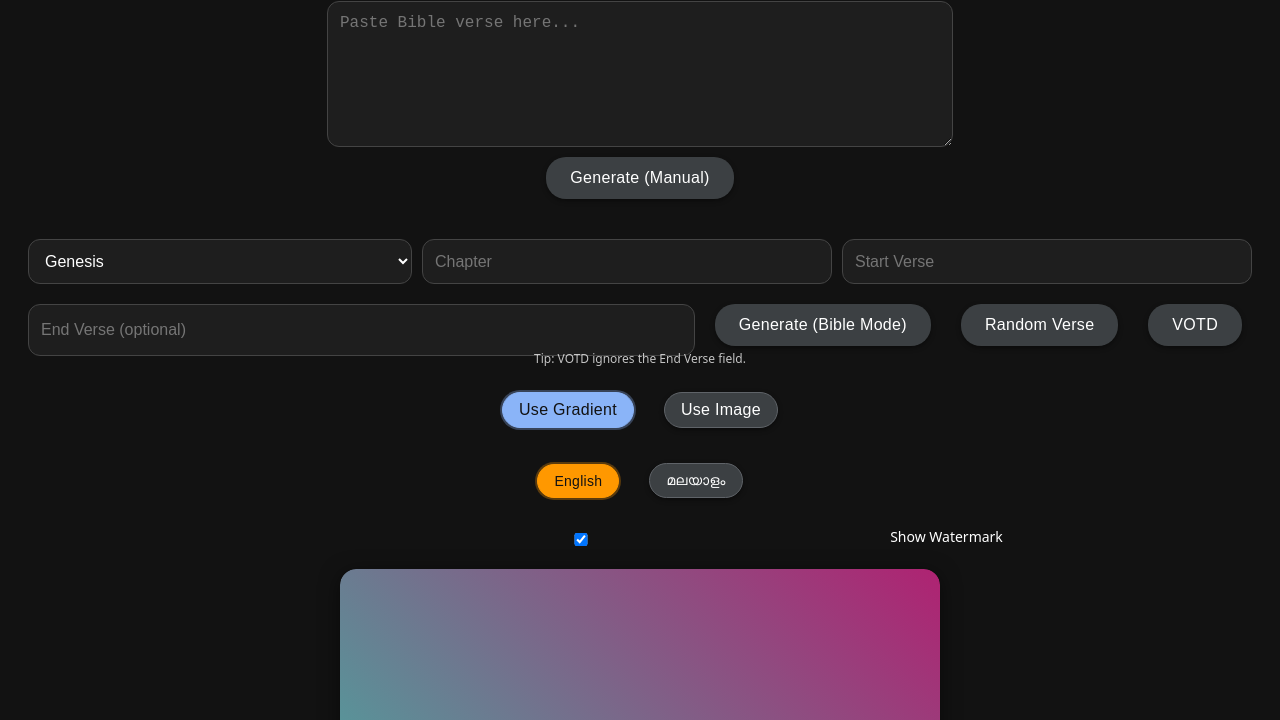
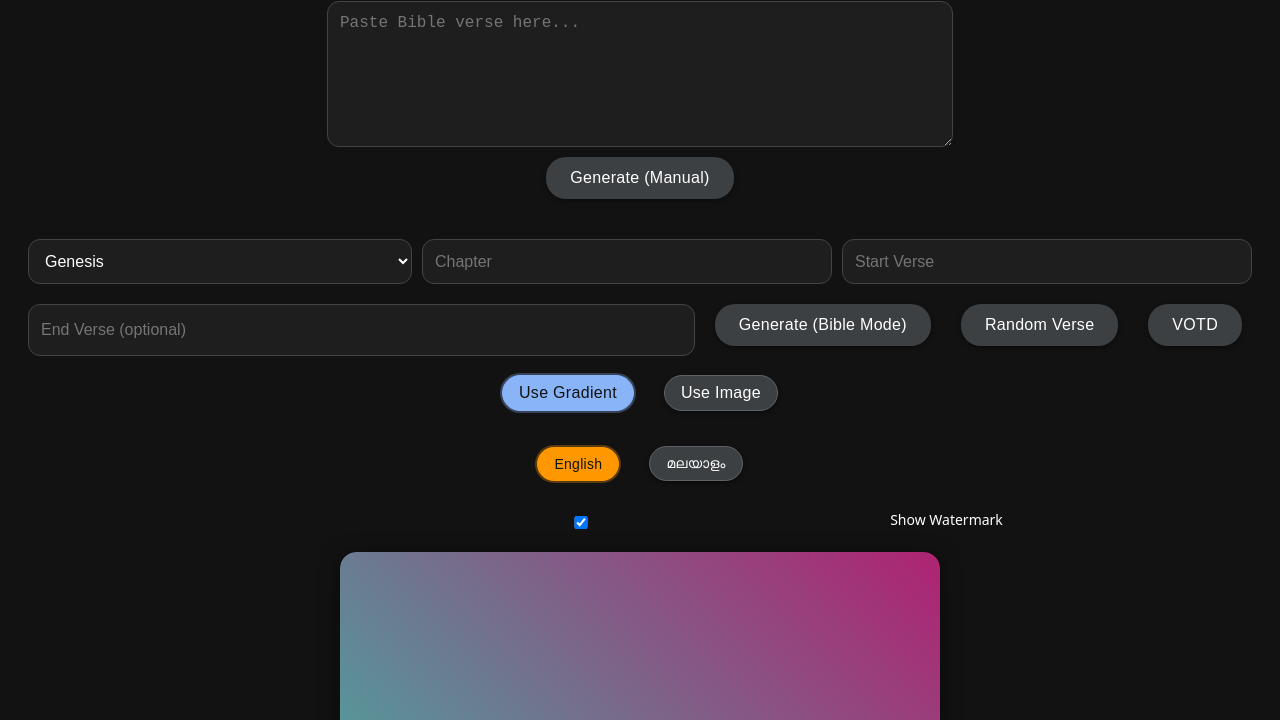
Before and after one commit to ravanabackup/votd, a plain HTML site: page index.html in a window 1280 px wide. Shown: the part 80-800 px from the top of the page. Drawn offline with Linux system fonts and the light colour scheme.

Commit message:
Update index.html

```diff
--- a/index.html
+++ b/index.html
@@ -122,7 +122,7 @@
     <button id="btnGenerateRandom" onclick="generateRandomVerse()">Random Verse</button>
     <button id="btnVOTD" onclick="generateVOTD()">VOTD</button>
   </div>
-  <div class="hint">Tip: VOTD ignores the End Verse field.</div>
+  <div class="hint"></div>
 
   <div class="toggle-group">
     <button id="gradientToggle" class="toggle-btn active">Use Gradient</button>
```
